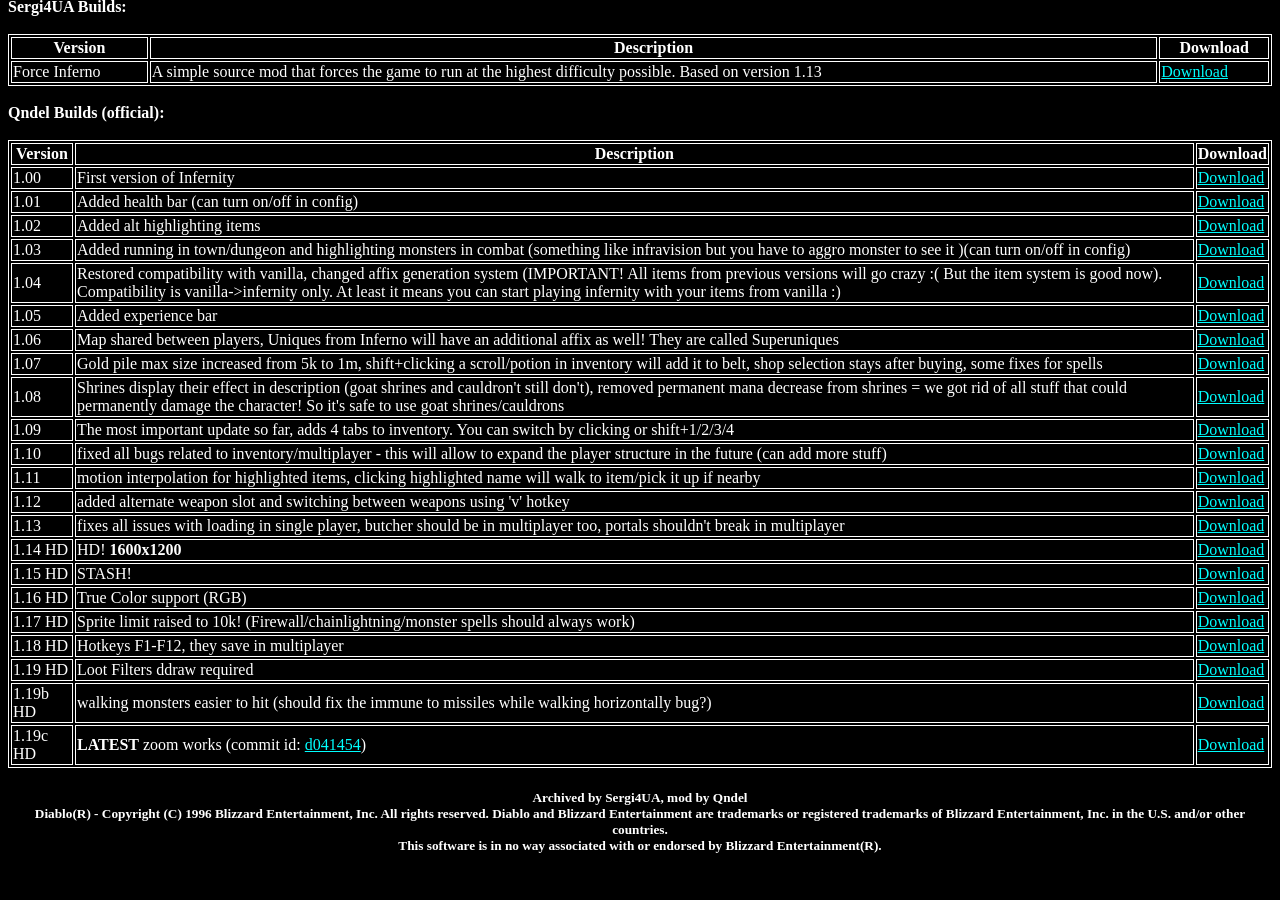
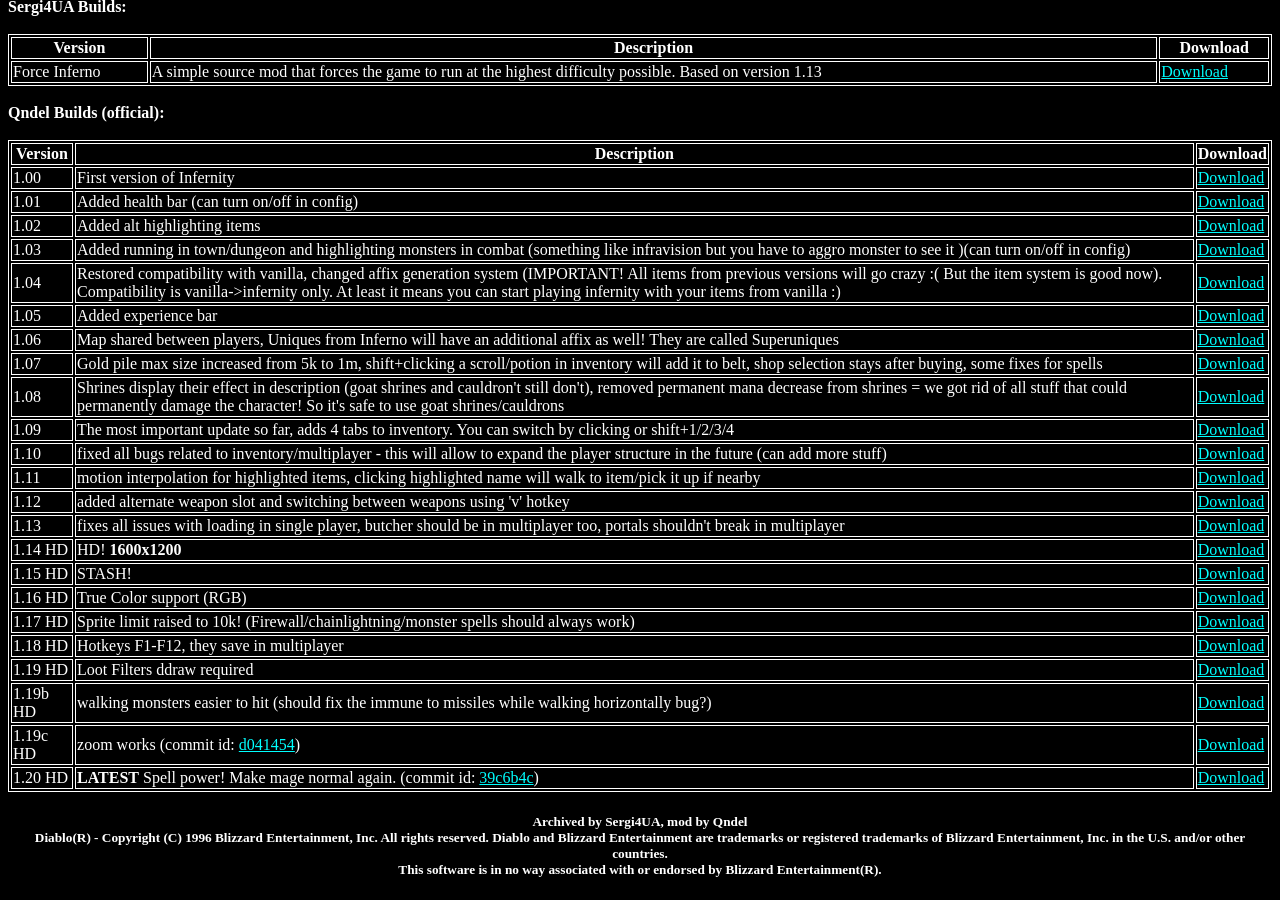
Before and after one commit to sergi4ua/sergi4ua.github.io, a Jekyll site: the page mods/infernity/index.html, which Jekyll copies as it is, in a window 1280 px wide and 900 px high, scrolled down 710 px. Built offline with Jekyll 4.4.1, drawn with Linux system fonts in a browser that asks for light colours; before the commit the page ends 1586 px from its top, so only the background shows below that.

Commit message:
update infernity mod page

```diff
--- a/mods/infernity/index.html
+++ b/mods/infernity/index.html
@@ -167,8 +167,13 @@
         </tr>
         <tr>
             <td>1.19c HD</td>
-            <td><b>LATEST</b> zoom works (commit id: <a href="https://github.com/qndel/Infernity/commit/d0414547ae8afc62e63366133147df03afe151e6">d041454</a>)</td>
+            <td>zoom works (commit id: <a href="https://github.com/qndel/Infernity/commit/d0414547ae8afc62e63366133147df03afe151e6">d041454</a>)</td>
             <td><a href="qInfernity-1.19c.zip">Download</a></td>
+        </tr>
+        <tr>
+            <td>1.20 HD</td>
+            <td><b>LATEST</b> Spell power! Make mage normal again. (commit id: <a href="https://github.com/qndel/Infernity/commit/39c6b4cba7a77571af4dc86508f09b978138e280">39c6b4c</a>)</td>
+            <td><a href="qInfernity-1.20.zip">Download</a></td>
         </tr>
     </table>
     <footer>
```
Also changed, not shown: 1 other file.
